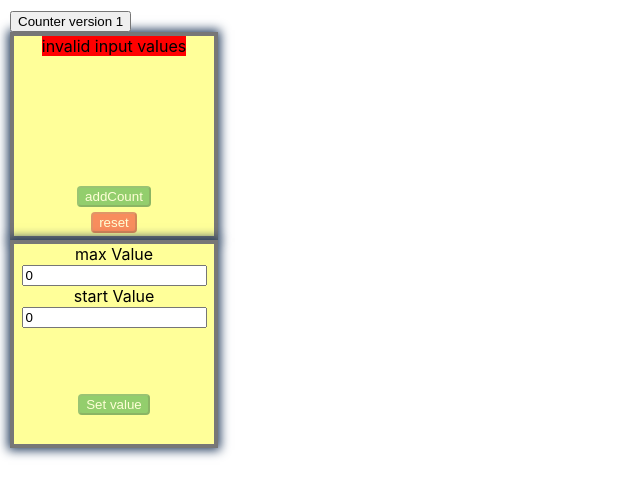
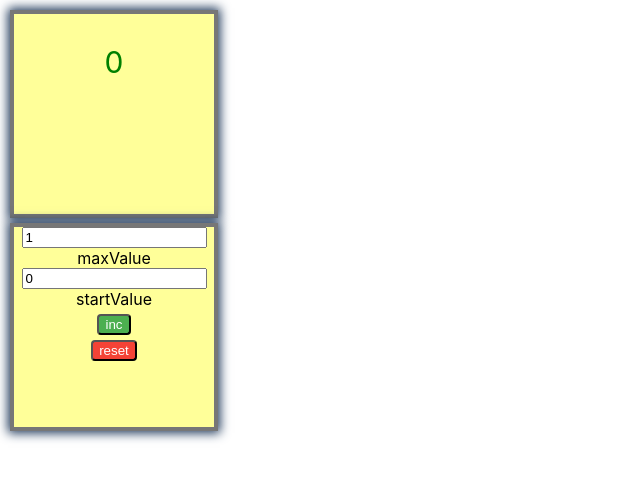
Before and after one commit to Gurgen-jpg/counter, a React (Create React App) app: page / in a window 1280 px wide. Shown: the top 496 px of the page, without its empty margins (0-640 px from the left). Built offline with nearby package versions, Linux system fonts and the light colour scheme.

Commit message:
CounterWithRedux

```diff
--- a/package.json
+++ b/package.json
@@ -11,10 +11,13 @@
     "@types/node": "^16.7.13",
     "@types/react": "^17.0.20",
     "@types/react-dom": "^17.0.9",
+    "@types/react-redux": "^7.1.24",
     "gh-pages": "^3.2.3",
     "react": "^17.0.2",
     "react-dom": "^17.0.2",
+    "react-redux": "^7.2.8",
     "react-scripts": "5.0.0",
+    "redux": "^4.1.2",
     "typescript": "^4.4.2",
     "web-vitals": "^2.1.0"
   },
--- /dev/null
+++ b/src/AppWithRedux.tsx
@@ -0,0 +1,51 @@
+import React, {useState} from 'react';
+import './App.css';
+
+import {useDispatch, useSelector} from "react-redux";
+import {AppStateType} from "./Counter/redux/store";
+import {incValueAC, InitialStateType, resetAC, setErrorAC, setMaxAC, setStartAC} from "./Counter/redux/counterReducer";
+import {DisplayWithRedux} from "./Counter/DisplayWithRedux";
+import {CounterWithRedux} from "./Counter/CounterWithRedux";
+
+
+export const AppWithRedux = () => {
+//Достать стейт и диспатчи
+    let value = useSelector<AppStateType, InitialStateType>(state => state.counter);
+    let dispatch = useDispatch();
+
+
+//Диспатчу редюсеры
+    const incValue = () => {
+        dispatch(incValueAC())
+    }
+    const setStart = (e: string) => {
+        dispatch(setStartAC(Number(e)))
+    }
+    const setMax = (e: string) => {
+        dispatch(setMaxAC(Number(e)))
+    }
+    const reset = () => {
+        dispatch(resetAC())
+    }
+
+
+    return <div>
+        <DisplayWithRedux
+            value={value.currValue}
+            maxValue={value.maxValue}
+            startValue={value.startValue}
+        />
+        <CounterWithRedux
+            startValue={value.startValue}
+            maxValue={value.maxValue}
+            incValue={incValue}
+            setStart={setStart}
+            setMax={setMax}
+            reset={reset}
+            value={value.currValue}
+        />
+
+
+    </div>
+
+}
--- a/src/Counter/Counter.module.css
+++ b/src/Counter/Counter.module.css
@@ -2,6 +2,7 @@ p {
     font-size: 30px;
 }
 .wrapper {
+    margin-top: 5px;
     width: 200px;
     height: 200px;
     border: 2px solid green;
--- a/src/Counter/Counter.tsx
+++ b/src/Counter/Counter.tsx
@@ -74,7 +74,7 @@ export const Counter: React.FC<CountPropsType> = ({
                 version === 1.2 &&
                 <>
                     <div className={s.wrapper}>
-                        {turnOn
+                        {turnOn || restProps.error
                             ? <>
                                 <div className={s.display}>
                                     <SettingsDisplay
--- /dev/null
+++ b/src/Counter/CounterWithRedux.tsx
@@ -0,0 +1,44 @@
+import React, {ChangeEvent} from 'react';
+import s from "./Counter.module.css";
+
+type PropsType = {
+    maxValue: number
+    startValue: number
+    incValue: () => void
+    setStart: (e: string) => void
+    setMax: (e: string) => void
+    reset: () => void
+    value: number
+}
+
+export const CounterWithRedux = ({
+                                     incValue, setStart, setMax, reset,
+                                     startValue, maxValue, value
+                                 }: PropsType) => {
+
+    console.log('Counter')
+    const onChangeMaxHandle = (e: ChangeEvent<HTMLInputElement>) => {
+        setMax(e.currentTarget.value)
+    }
+    const onChangeStartHandle = (e: ChangeEvent<HTMLInputElement>) => {
+        setStart(e.currentTarget.value)
+    }
+
+    let err;
+    (maxValue < 1) || (maxValue <= startValue) || (startValue < 0) ? err = true : err = false
+
+    return (
+
+        <div className={s.wrapper}>
+            <input type="number" value={maxValue.toString()} onChange={onChangeMaxHandle}/> maxValue
+            <input type="number" value={startValue.toString()} onChange={onChangeStartHandle}
+            /> startValue
+            <button onClick={incValue}
+                    disabled={value === maxValue}
+                    className={err || value === maxValue ? s.plusBottonDead : s.plusBotton}>inc</button>
+            <button onClick={reset}
+                    className={s.resetButton}>reset
+            </button>
+        </div>
+    );
+};
--- /dev/null
+++ b/src/Counter/DisplayWithRedux.tsx
@@ -0,0 +1,26 @@
+import React from 'react';
+import s from "./Counter.module.css";
+
+type PropsType ={
+    value:number
+    maxValue: number
+    startValue: number
+
+
+}
+export const DisplayWithRedux = ({value, maxValue, startValue}:PropsType) => {
+    console.log('Display')
+    let err;
+    (maxValue < 1) || (maxValue < startValue) || (startValue < 0) ? err = true : err = false
+
+    return (
+        <div className={s.wrapper}>
+            <div className={s.display}>
+                {!err
+                    ? <div className={`${value === maxValue ? s.max : s.notMax} ${s.btn}`}><p>{value}</p></div>
+                    : <span className={s.errorDisplay}> invalid input values </span>
+                }
+            </div>
+        </div>
+    );
+};
--- /dev/null
+++ b/src/Counter/redux/counterReducer.ts
@@ -0,0 +1,64 @@
+export const InitialState = {
+    currValue: 0,
+    maxValue: 1,
+    startValue: 0,
+    error: false,
+
+}
+export type InitialStateType = typeof InitialState
+
+
+export const counterReducer = (state: InitialStateType = InitialState, action: ActionType): InitialStateType => {
+    switch (action.type) {
+        case "INC-VALUE": {
+            return {
+                ...state, currValue: state.currValue + 1
+            }
+        }
+        case "SET-START-VALUE": {
+            return {
+                ...state, startValue: action.newStartValue
+            }
+        }
+        case "SET-MAX-VALUE": {
+            return {
+                ...state, maxValue: action.newMaxValue
+            }
+        }
+        case "RESET-VALUE": {
+            return {
+                ...state, currValue: state.startValue
+            }
+        }
+        case "SET-ERROR": {
+            return {...state, error: action.errorValue}
+        }
+        default:
+            return state
+    }
+}
+
+
+export const incValueAC = () => ({type: 'INC-VALUE'} as const)
+export const setStartAC = (newStartValue: number) => ({
+    type: 'SET-START-VALUE',
+    newStartValue
+} as const)
+export const setMaxAC = (newMaxValue: number) => ({
+    type: 'SET-MAX-VALUE',
+    newMaxValue
+} as const)
+export const resetAC = () => ({
+    type: 'RESET-VALUE',
+} as const)
+export const setErrorAC = (errorValue: boolean) => ({type: 'SET-ERROR', errorValue} as const)
+
+
+export type incValueACType = ReturnType<typeof incValueAC>
+export type setStartACType = ReturnType<typeof setStartAC>
+export type setMaxACType = ReturnType<typeof setMaxAC>
+export type resetACType = ReturnType<typeof resetAC>
+export type setErrorACType = ReturnType<typeof setErrorAC>
+
+
+export type ActionType = incValueACType | setStartACType | setMaxACType | resetACType | setErrorACType
--- /dev/null
+++ b/src/Counter/redux/store.ts
@@ -0,0 +1,30 @@
+import {combineReducers, createStore} from "redux";
+import {counterReducer} from "./counterReducer";
+
+
+const rootReducer = combineReducers(
+    {
+        counter: counterReducer
+    }
+)
+
+
+
+//Работа с LocalStorage
+let preloadState;
+const checkPreloadState = localStorage.getItem('appState')
+if (checkPreloadState) {
+    preloadState = JSON.parse(checkPreloadState)
+}
+
+
+export const store = createStore(rootReducer, preloadState)
+
+//подписка на изменения стейта
+store.subscribe(() => {
+    localStorage.setItem('appState', JSON.stringify(store.getState()))
+})
+
+
+
+export type AppStateType = ReturnType<typeof rootReducer>
--- a/src/index.tsx
+++ b/src/index.tsx
@@ -1,17 +1,15 @@
 import React from 'react';
 import ReactDOM from 'react-dom';
 import './index.css';
-import App from './App';
-import reportWebVitals from './reportWebVitals';
+import {AppWithRedux} from "./AppWithRedux";
+import {Provider} from 'react-redux';
+import {store} from './Counter/redux/store';
 
 ReactDOM.render(
-  <React.StrictMode>
-    <App />
-  </React.StrictMode>,
-  document.getElementById('root')
+    <React.StrictMode>
+        <Provider store={store}>
+            <AppWithRedux/>
+        </Provider>
+    </React.StrictMode>,
+    document.getElementById('root')
 );
-
-// If you want to start measuring performance in your app, pass a function
-// to log results (for example: reportWebVitals(console.log))
-// or send to an analytics endpoint. Learn more: https://bit.ly/CRA-vitals
-reportWebVitals();
```
Also changed, not shown: 1 other file (tests, documents, lock files or other folders).
